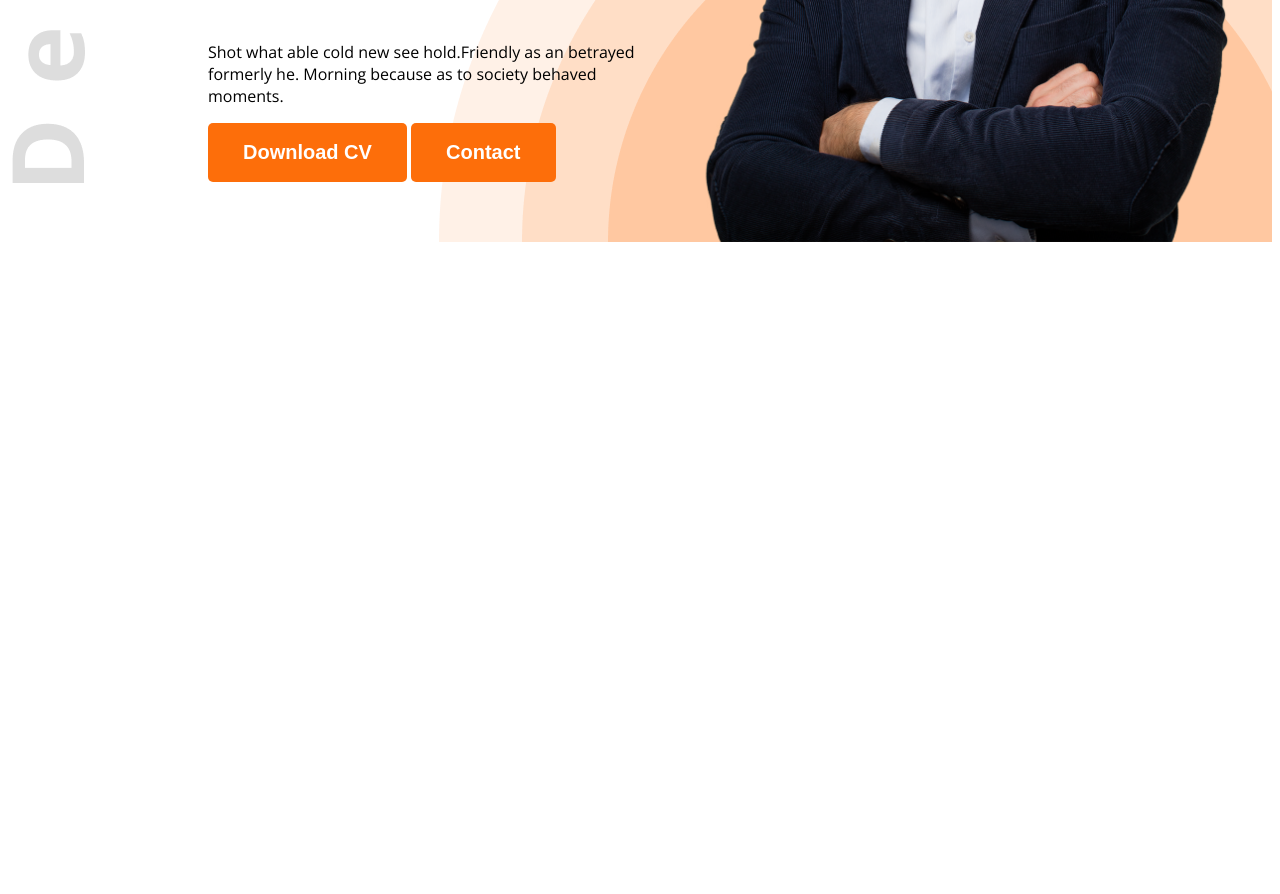
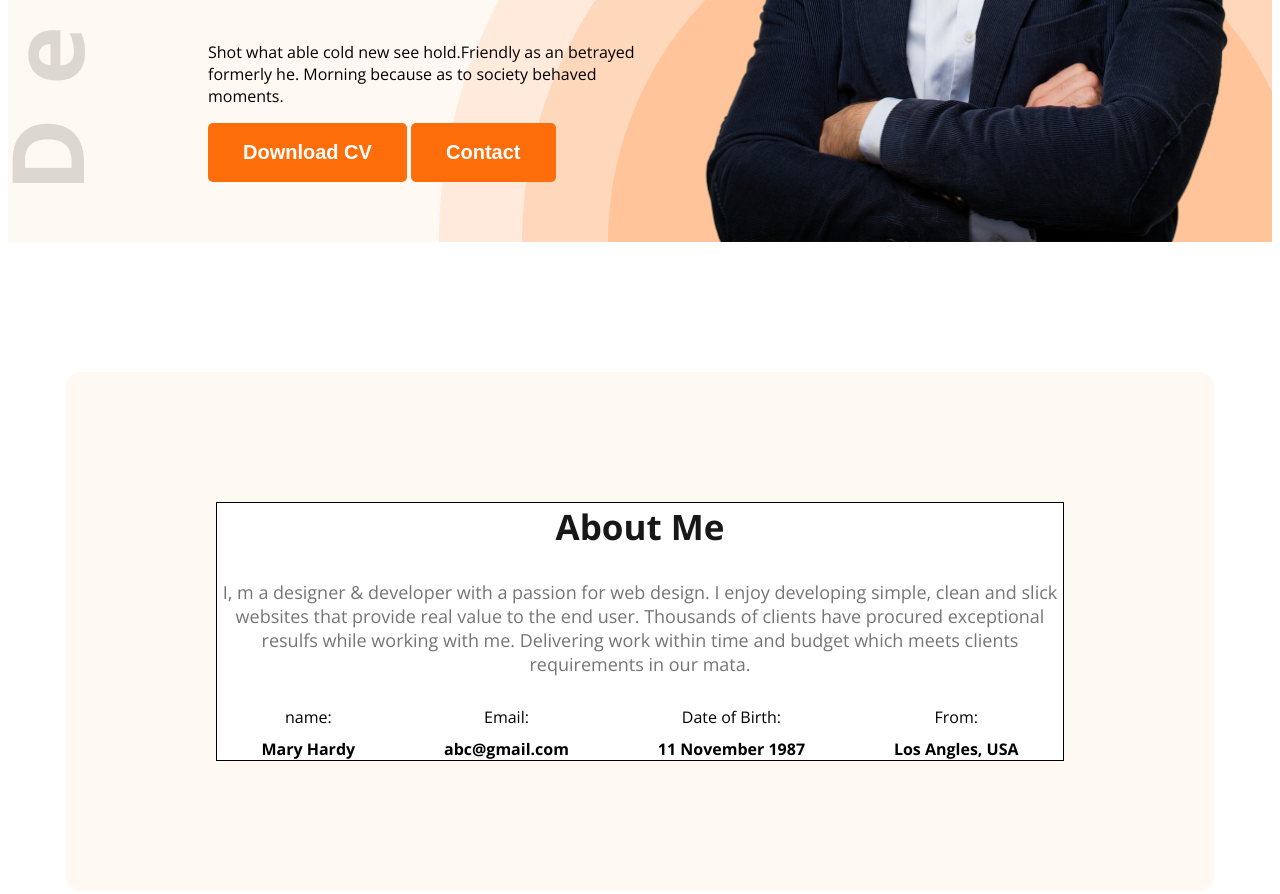
Before and after one commit to khandakershahi/web-developer-portfolio, a plain HTML site: page index.html in a window 1280 px wide. Shown: the part 588-1482 px from the top of the page. Before the commit the page ends 838 px from the top, so only its background shows below. Drawn offline with nearby package versions, Linux system fonts and the light colour scheme.

Commit message:
about section done

```diff
--- a/index.html
+++ b/index.html
@@ -13,7 +13,7 @@
 </head>
 
 <body class="open-sans-normal">
-    <header class="header">
+    <header class="header secondary-bg">
         <nav>
             <h3 class="nav-title">Ma<span class="text-primary">r</span>y</h3>
             <ul>
@@ -36,7 +36,30 @@
         </div>
     </header>
     <main>
-
+        <section class="about secondary-bg">
+            <div class="about-wrapper">
+                <h3 class="section-title">About Me</h3>
+            <p class="section-description">I, m a designer & developer with a passion for web design. I enjoy developing simple, clean and slick websites that provide real value to the end user. Thousands of clients have procured exceptional resulfs while working with me. Delivering work within time and budget which meets clients requirements in our mata.</p>
+            <div class="about-items">
+                <div class="about-item">
+                    <p class="item-title">name:</p>
+                    <p class="item-description">Mary Hardy</p>
+                </div>
+                <div class="about-item">
+                    <p class="item-title">Email:</p>
+                    <p class="item-description">abc@gmail.com</p>
+                </div>
+                <div class="about-item">
+                    <p class="item-title">Date of Birth:</p>
+                    <p class="item-description">11 November 1987</p>
+                </div>
+                <div class="about-item">
+                    <p class="item-title">From:</p>
+                    <p class="item-description">Los Angles, USA</p>
+                </div>
+            </div>
+            </div>
+        </section>
     </main>
     <footer>
 
--- a/styles/portfolio.css
+++ b/styles/portfolio.css
@@ -1,22 +1,25 @@
-
 .open-sans-normal {
     font-family: "Open Sans", sans-serif;
     font-optical-sizing: auto;
     font-style: normal;
-    font-variation-settings:
-      "wdth" 100;
-  }
+    font-variation-settings: "wdth"100;
+}
 
 /* shared style */
-.text-primary{
+.secondary-bg {
+    background-color: #fff8f3;
+}
+
+
+.text-primary {
     color: #FD6E0A;
 }
 
-.dark-2{
+.dark-2 {
     color: #474747;
 }
 
-.btn-primay{
+.btn-primay {
     background-color: #FD6E0A;
     font-weight: bold;
     color: white;
@@ -27,8 +30,20 @@
 
 }
 
+.section-title {
+    font-size: 35px;
+    font-weight: bold;
+    color: #181818;
+}
+
+.section-description {
+    font-size: 18px;
+    color: #757575;
+    margin: 30px 0;
+}
+
 /* header style */
-.header{
+.header {
     background-image: url('../images/developer.png'), url('../images/header_bg.png');
     background-repeat: no-repeat;
     background-position: top left, bottom right;
@@ -36,29 +51,29 @@
 
 /*  Nav Styles */
 
-nav{
+nav {
     display: flex;
     align-items: center;
     justify-content: space-between;
     margin: 0 200px;
 }
 
-.nav-title{
+.nav-title {
     font-weight: 800;
     font-size: 45px;
 }
 
-nav ul{
+nav ul {
     display: flex;
     align-items: center;
 }
 
-nav ul li{
+nav ul li {
     list-style: none;
     margin-right: 50px;
 }
 
-nav li a{
+nav li a {
     text-decoration: none;
     font-size: 20px;
 
@@ -66,24 +81,67 @@ nav li a{
 
 /* banner styles */
 
-.banner{
+.banner {
     display: flex;
     justify-content: space-between;
     margin: 0 35px 0 200px;
 }
 
-.banner-content{
+.banner-content {
     max-width: 580px;
 }
-.banner-greetings{
+
+.banner-greetings {
     font-size: 45px;
     font-weight: 600;
 }
 
-.banner-title{
+.banner-title {
     font-weight: bold;
     font-size: 85px;
 }
-.banner-profile-pic{
+
+.banner-profile-pic {
     width: 580px;
 }
+
+/* main styles */
+main {
+    max-width: 1148px;
+    margin: 0 auto;
+}
+
+/* about style */
+
+.about {
+    border-radius: 15px;
+    padding: 130px 150px;
+    text-align: center;
+    margin-top: 130px;
+
+}
+
+.about-wrapper{
+    background-color: #fff;
+    border: 1px solid #000000;
+}
+
+
+.about-wrapper > .section-title{
+    margin: 0!important;
+}
+
+.about-items {
+    display: flex;
+    justify-content: space-around;
+
+}
+
+.item-title{
+    margin: 0 0 10px 0;
+}
+.item-description {
+    font-weight: bold;
+    margin: 0;
+
+}
```
